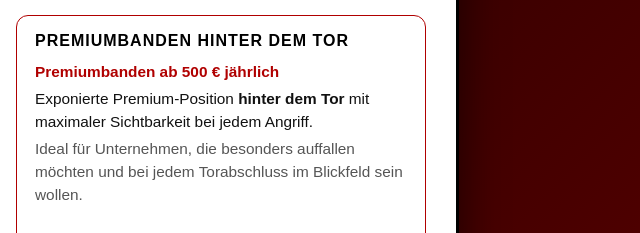
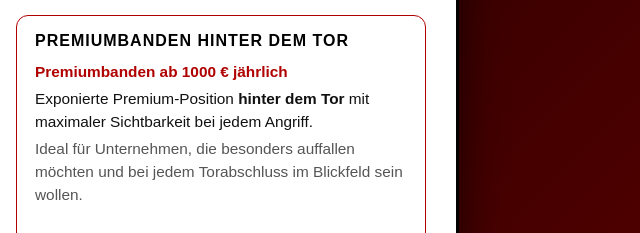
Before and after one commit to coinmoinbtc-alt/sponsoring-sv-spingstweide, a plain HTML site: page index.html in a window 1280 px wide. Shown: the part 328-561 px from the top of the page, 634-1274 px from the left. Drawn offline with Linux system fonts and the light colour scheme.

Commit message:
index.html

```diff
--- a/index.html
+++ b/index.html
@@ -215,7 +215,7 @@
                 <div class="option-box">
                     <h3>Premiumbanden hinter dem Tor</h3>
                     <p class="price">
-                        Premiumbanden ab <strong>500 € jährlich</strong>
+                        Premiumbanden ab <strong>1000 € jährlich</strong>
                     </p>
                     <p>
                         Exponierte Premium-Position <strong>hinter dem Tor</strong> mit maximaler Sichtbarkeit bei jedem Angriff.
```
